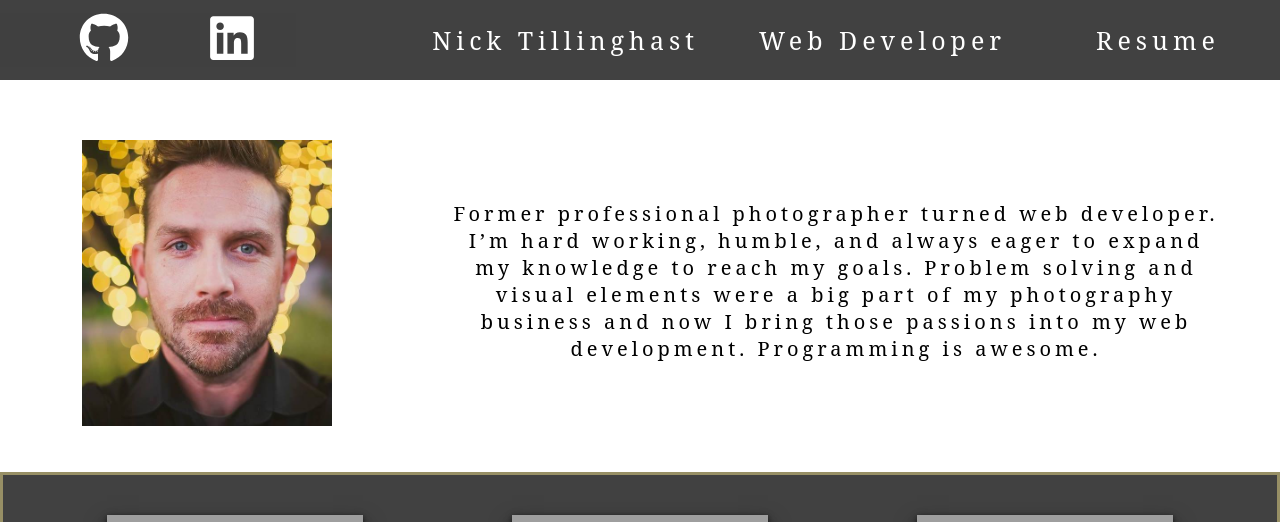
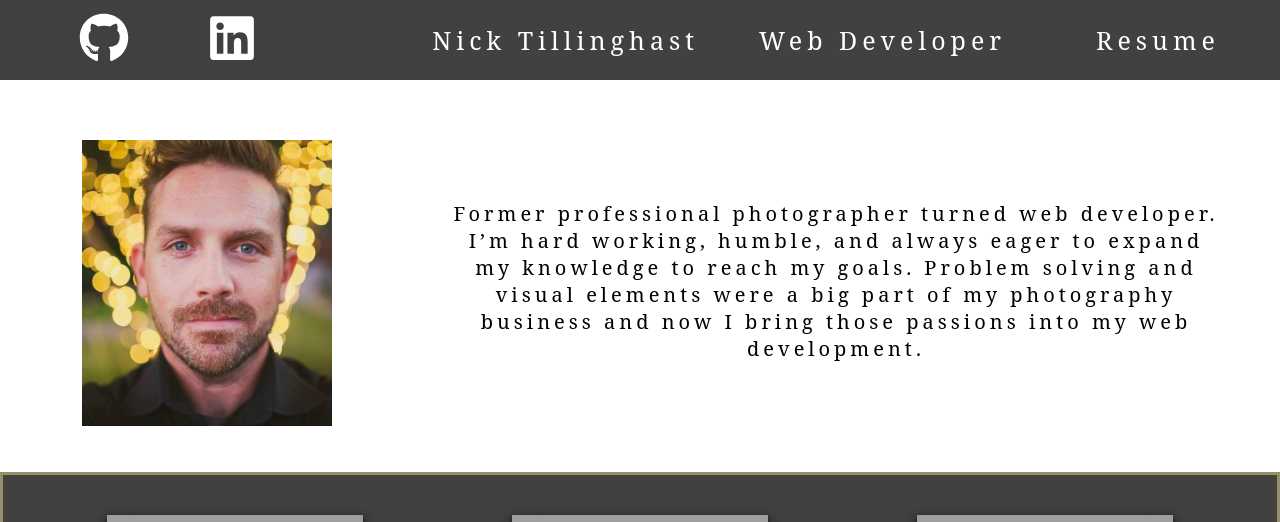
Before and after one commit to NickTillinghast/Portfolio-2, a React (Create React App) app: page / in a window 1280 px wide. Shown: the top 522 px of the page. Built offline with nearby package versions, Linux system fonts and the light colour scheme; grey boxes are pictures that could not be loaded.

Commit message:
edited info

```diff
--- a/src/Components/Portfolio.js
+++ b/src/Components/Portfolio.js
@@ -20,7 +20,7 @@ export default function Portfolio() {
                   hard working, humble, and always eager to expand my knowledge
                   to reach my goals. Problem solving and visual elements were a
                   big part of my photography business and now I bring those
-                  passions into my web development. Programming is awesome.
+                  passions into my web development.
                 </div>
 
                 <div>
```
